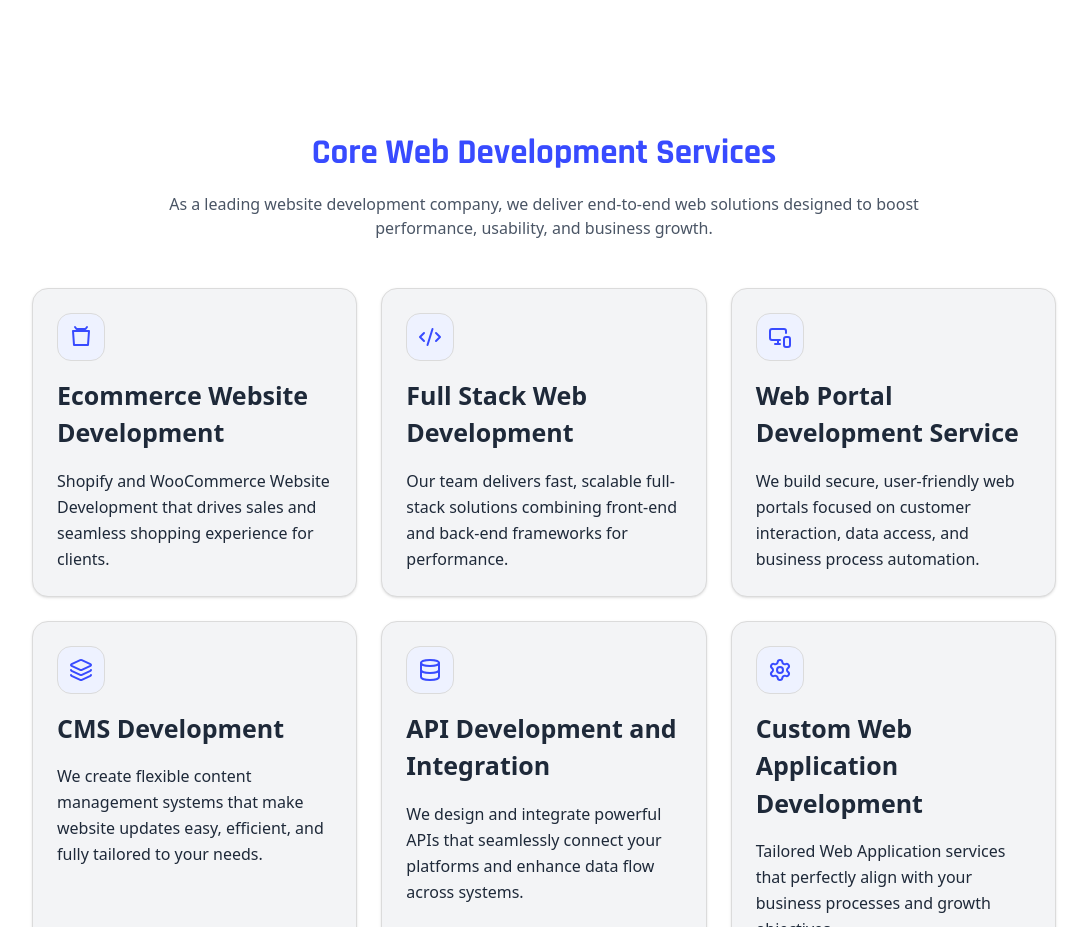
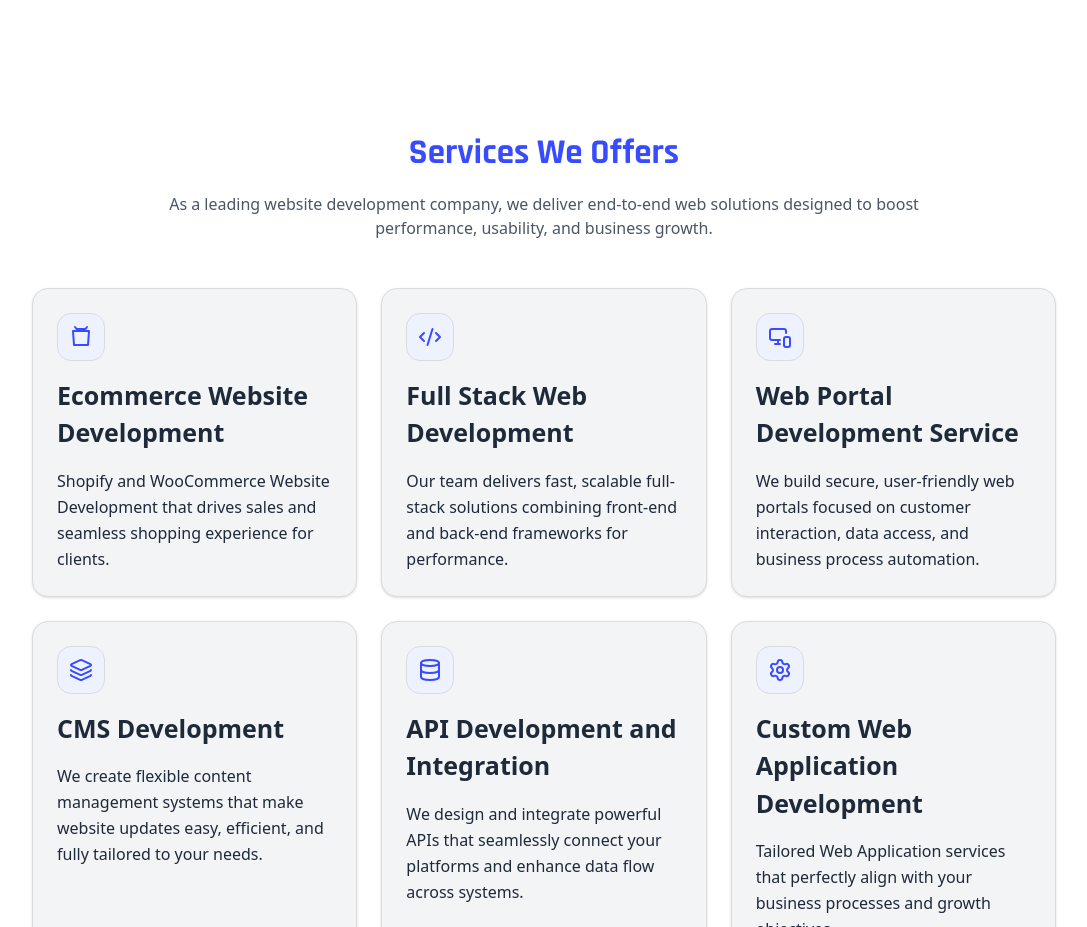
Before and after one commit to abdullahmug2332/adds_allsparktechnologies, a Next.js app: page / in a window 1280 px wide. Shown: the part 4040-4967 px from the top of the page, without its empty margins (96-1183 px from the left). Built offline with nearby package versions, Linux system fonts and the light colour scheme.

Commit message:
chnage color

```diff
--- a/components/CoreWebServices.tsx
+++ b/components/CoreWebServices.tsx
@@ -47,7 +47,7 @@ export default function CoreWebServices() {
     <section className= "pad bg-white" id='services'>
       <div className="container  sm:text-center">
         <h2 className="heading font-bold color">
-          Core Web Development Services
+          Services We Offers
         </h2>
         <p className="mt-3 para text-gray-600 max-w-3xl mx-auto">
           As a leading website development company, we deliver end-to-end web
```
